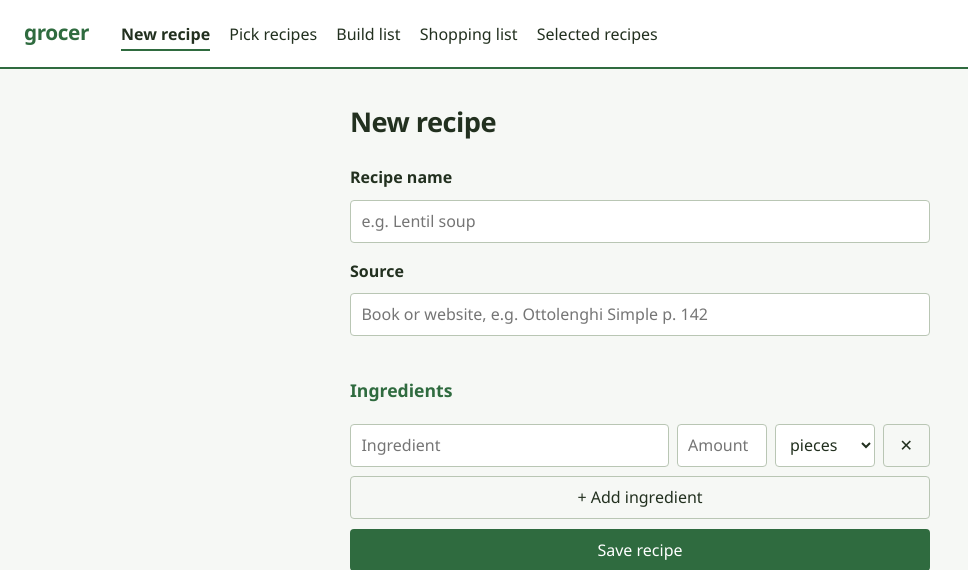
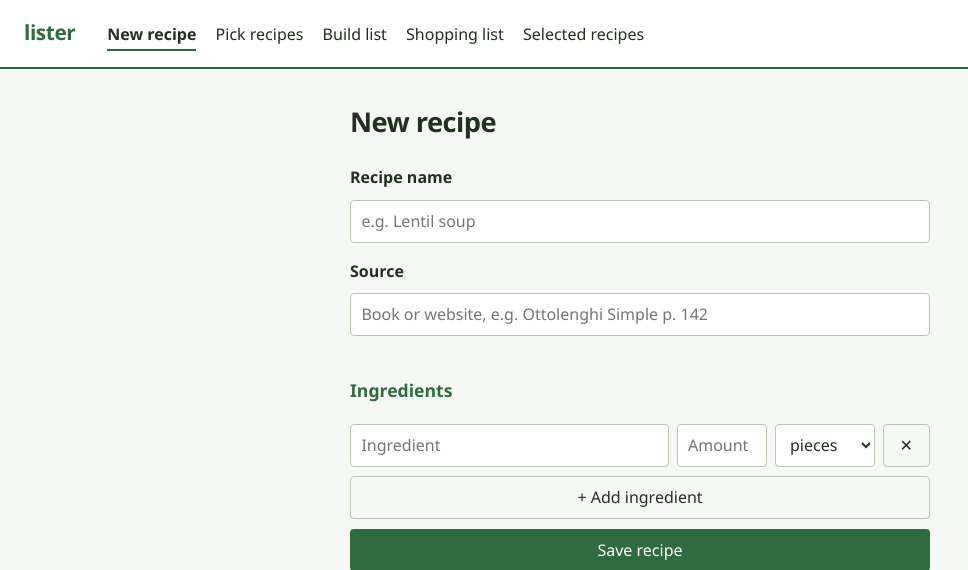
Before and after one commit to jannes002A/lister, a Flask app: page / in a window 1280 px wide. Shown: the top 570 px of the page, without its empty margins (0-968 px from the left). Run offline with Flask 3, Linux system fonts and the light colour scheme; data that the repository does not hold is empty.

Commit message:
FIX: Pytest and Update README

```diff
--- a/main.py
+++ b/main.py
@@ -1,4 +1,4 @@
-"""Entry point: starts the grocer Flask app."""
+"""Entry point: starts the lister Flask app."""
 
 from src.app import main
 
--- a/src/__init__.py
+++ b/src/__init__.py
@@ -1,4 +1,4 @@
-"""grocer — a recipe & shopping list app.
+"""lister — a recipe & shopping list app.
 
 The Flask application lives in :mod:`src.app`. It is deliberately not
 re-exported here: the name ``app`` would shadow the submodule of the same name.
--- a/src/static/style.css
+++ b/src/static/style.css
@@ -1,4 +1,4 @@
-/* grocer — a small kitchen tool.
+/* lister — a small kitchen tool.
    Palette: paper #F6F8F5, ink #22301F, leaf #2F6B3F, rule #D6E0D3, done #93A08F */
 
 * { box-sizing: border-box; }
--- a/src/templates/base.html
+++ b/src/templates/base.html
@@ -8,7 +8,7 @@
 </head>
 <body>
 <header class="topbar">
-  <span class="brand">grocer</span>
+  <span class="brand">lister</span>
   <nav>
     <a href="{{ url_for('create_recipe') }}" {% if request.endpoint == 'create_recipe' %}class="here"{% endif %}>New recipe</a>
     <a href="{{ url_for('plan') }}" {% if request.endpoint == 'plan' %}class="here"{% endif %}>Pick recipes</a>
```
Also changed, not shown: README.md.
